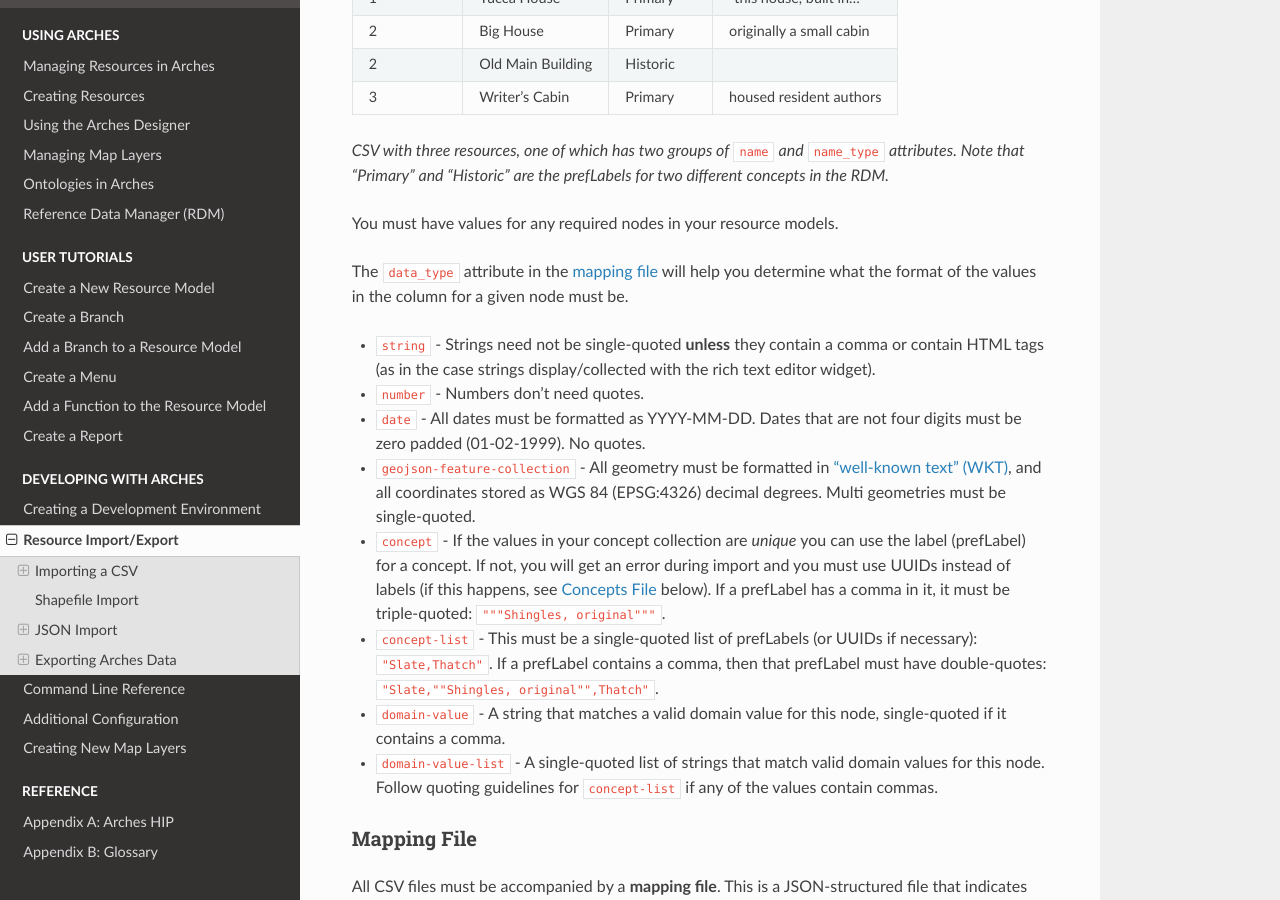
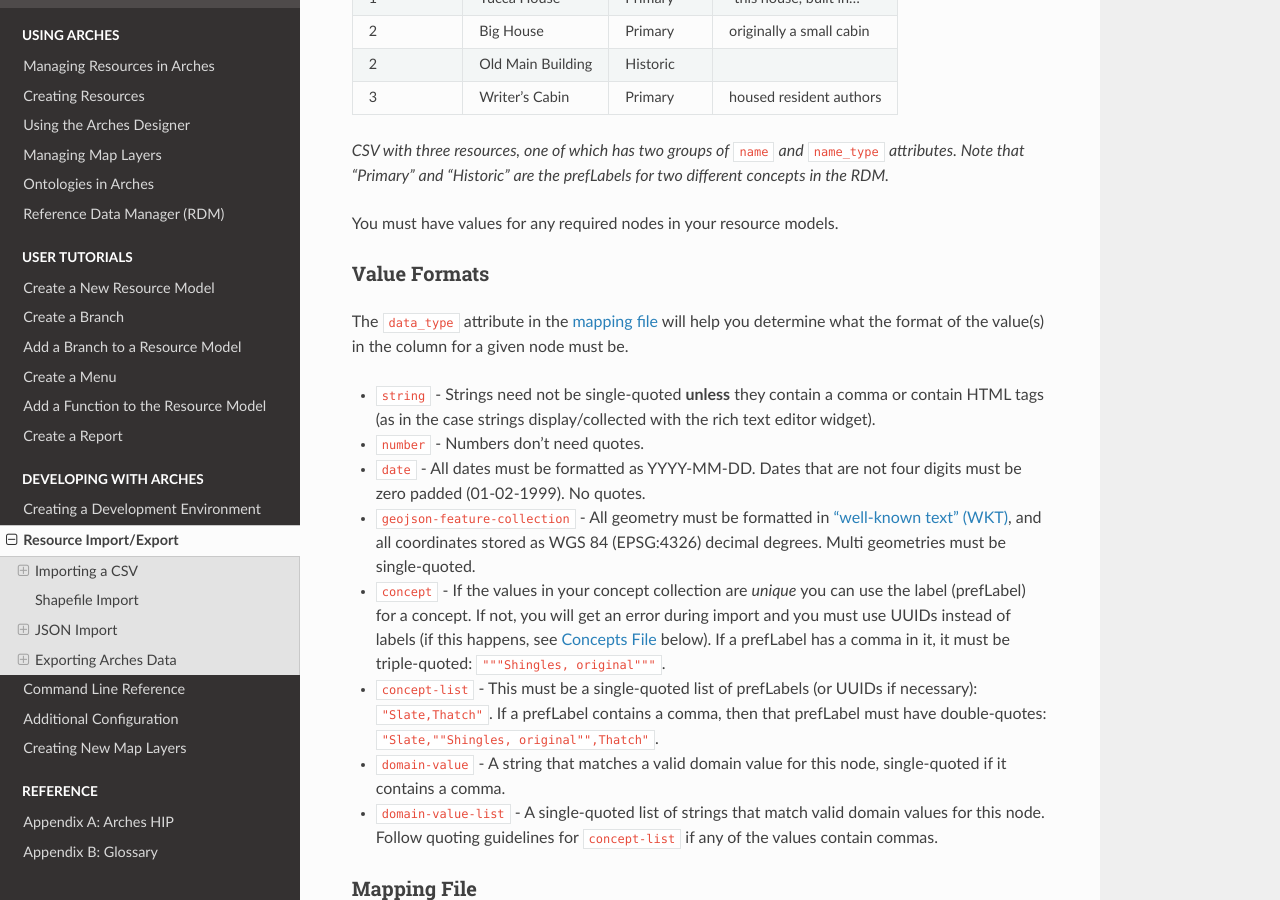
Before and after one commit to archesproject/arches-docs, a Sphinx documentation site: the page built from docs/import-export.txt, in a window 1280 px wide and 900 px high, scrolled down 1719 px. Built offline with Sphinx 7.4.7 and the Read the Docs theme 2.0.0, drawn with Linux system fonts in a browser that asks for light colours.

Commit message:
make section header

```diff
--- a/docs/import-export.txt
+++ b/docs/import-export.txt
@@ -79,7 +79,10 @@
 
 You must have values for any required nodes in your resource models.
 
-The ``data_type`` attribute in the `mapping file`_ will help you determine what the format of the values in the column for a given node must be.
+Value Formats
+-------------
+
+The ``data_type`` attribute in the `mapping file`_ will help you determine what the format of the value(s) in the column for a given node must be.
 
 * ``string`` - Strings need not be single-quoted **unless** they contain a comma or contain HTML tags (as in the case strings display/collected with the rich text editor widget).
 * ``number`` - Numbers don't need quotes.
```
